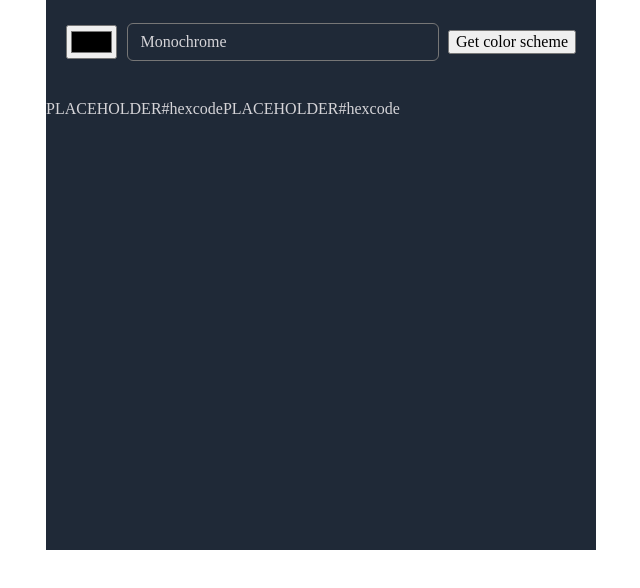
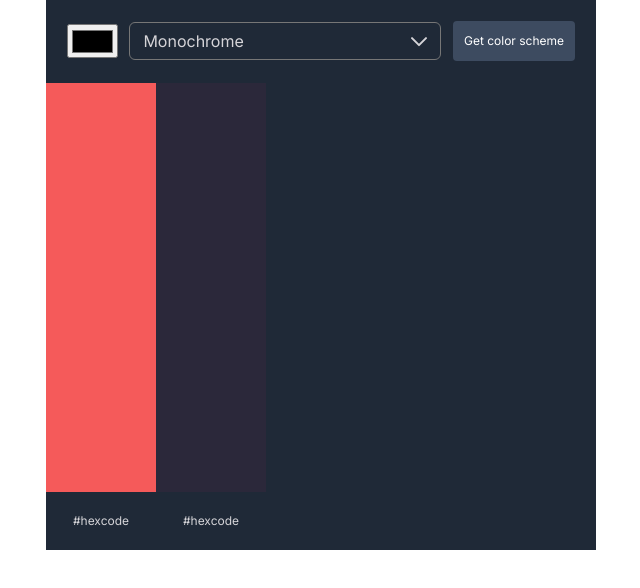
Before and after one commit to Xaffekt/color-scheme-generator, a plain HTML site: page index.html in a window 1280 px wide. Shown: the whole page, without its empty margins (319-959 px from the left). Drawn offline with nearby package versions, Linux system fonts and the light colour scheme.

Commit message:
Update 0.03
html and css styling finished

TODO:
- connect to color API
- update color stripe and color code to change off data

```diff
--- a/index.css
+++ b/index.css
@@ -2,6 +2,7 @@ html, body {
     margin: 0;
     padding: 0;
     color: #D5D4D8;
+    font-family: 'Inter', 'sans-serif';
 }
 
 *, *::before, *::after {
@@ -22,15 +23,19 @@ header,
     display: flex;
 }
 
+
+/* Header seaction */
 header {
     justify-content: space-around;
     align-items: center;
     padding: 1.44em 0.95em;
+    height: 15%;
 }
 
 .color-picker {
     width: 51px;
     height: 34px;
+    padding: 0.5px 2px;
 
 }
 
@@ -47,27 +52,57 @@ header {
   background: #1F2937;
   color: inherit;
   appearance: none;
+  overflow: hidden;
 }
 
 .custom-arrow {
+  pointer-events: none;
   position: absolute;
-    display: block;
   background: transparent;
   top: 0;
   right: 0;
   height: 100%;
-    width: 3em;
-    pointer-events: none;
-    border-radius: 0 6px 6px 0;
+  width: 1.25em;
+  margin-right: .75em;
 }
 
-    .select-selected:after {
-    position: absolute;
-    content: "";
-    top: 14px;
-    right: 10px;
-    width: 0;
-    height: 0;
-    border: 6px solid transparent;
-    border-color: #fff transparent transparent transparent;
+.scheme-btn {
+  background: #3D4B60;
+  color: #FFF;
+  padding: 13px 11px;
+  border: none;
+  border-radius: 4px;
+  font-size: .75rem;
 }
+
+/* Color Section */
+
+.scheme-container {
+  height: 85%;
+}
+
+.color-container {
+  flex-direction: column;
+  height: 100%;
+}
+
+.color-stripe {
+  width: 110px;
+  height: 415px;
+}
+
+.color-code {
+  font-size: .75rem;
+  text-align: center;
+  margin: 22px auto;
+}
+
+#one{
+  background-color: #F55A5A;
+
+}
+
+#two {
+  background-color: #2B283A;
+
+}
--- a/index.html
+++ b/index.html
@@ -4,20 +4,42 @@
         <link rel="stylesheet" href="https://cdnjs.cloudflare.com/ajax/libs/normalize/8.0.1/normalize.css">
         <link rel="stylesheet" href="index.css">
         <meta name="viewport" content="width=device-width, initial-scale=1.0">
+
+        <!-- Fonts -->
+        <link rel="preconnect" href="https://fonts.googleapis.com">
+        <link rel="preconnect" href="https://fonts.gstatic.com" crossorigin>
+        <link href="https://fonts.googleapis.com/css2?family=Inter:wght@400;500;600&display=swap" rel="stylesheet">
     </head>
     <body>
         <main class="container">
             <header>
-                <input class="color-picker" type="color"/>
+                <input class="color-picker" type="color" id="color-picker-el"/>
                 <div class="scheme-select">
-                    <select>
+                    <select id="scheme-select-el">
                         <!-- Pull from api? -->
                         <option value="Monochrome">Monochrome</option>
                         <option value="Test">Test</option>
                     </select>
-                    <span class="custom-arrow"></span>
+                    <svg
+                        class="custom-arrow"
+                        xmlns="http://www.w3.org/2000/svg"
+                        width="20"
+                        height="20"
+                        viewBox="0 0 20 20"
+                        fill="none"
+                    >
+
+                        <path
+                            d="M17 7L10 14L3 7"
+                            stroke="#D5D4D8"
+                            stroke-width="2"
+                            stroke-linecap="round"
+                            stroke-linejoin="round"
+                        />
+
+                    </svg>
                 </div>
-                <button>Get color scheme</button>
+                <button class="scheme-btn" id="scheme-btn-el">Get color scheme</button>
             </header>
 
             <!-- Color section -->
@@ -26,17 +48,15 @@
             <section class="scheme-container">
                 <!-- Display color container in flex column -->
                 <div class="color-container">
-                    <div class="color-stripe">
+                    <div class="color-stripe" id="one">
                         <!-- Background: color -->
-                        <p>PLACEHOLDER</p>
                     </div>
                     <p class="color-code">#hexcode</p>
                 </div>
 
                 <div class="color-container">
-                    <div class="color-stripe">
+                    <div class="color-stripe" id="two">
                         <!-- Background: color -->
-                        <p>PLACEHOLDER</p>
                     </div>
                     <p class="color-code">#hexcode</p>
                 </div>
```
Lines whose indentation alone changed are shown as unchanged.
